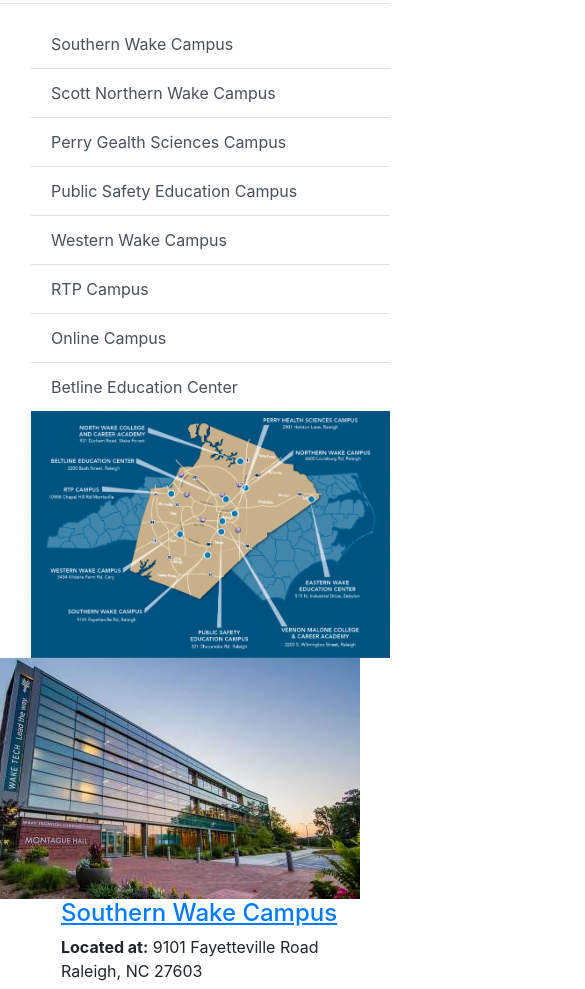
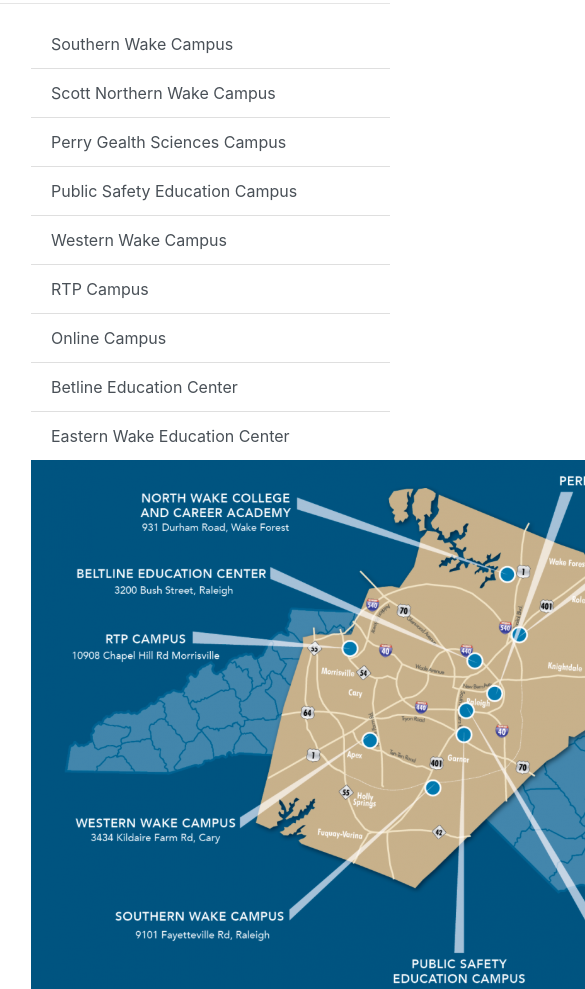
Before and after one commit to hintonandrew510/classroom, a plain HTML site: page naziia/location.html in a window 390 px wide. Shown: the part 111-1100 px from the top of the page, 585 px wide, since content can reach past the window. Drawn offline with nearby package versions, Linux system fonts and the light colour scheme.

Commit message:
Update location.html

```diff
--- a/naziia/location.html
+++ b/naziia/location.html
@@ -23,7 +23,9 @@
        </div>
      </div>
    </header>
+
    <hr>
+   <!-- A list of campuses -->
    <div class="row ml-3">
      <div class="col-md-3">
        <ul class="list-group list-group-flush">
@@ -35,15 +37,16 @@
          <li class="list-group-item list-group-item-action">RTP Campus</li>
          <li class="list-group-item list-group-item-action">Online Campus</li>
          <li class="list-group-item list-group-item-action">Betline Education Center</li>
+         <li class="list-group-item list-group-item-action">Eastern Wake Education Center</li>
        </ul>
    </div>
+
    <!--a row for image-->
 
    <div class=" col-md-9 c-centerContent">
-     <img class="img-fluid" src="img/nclocation.png" alt="Wake Tech" width: 100%;>
+     <img src="img/nclocation.png" alt="Wake Tech"  >
      <div class="col-md-9">
-       <div class="col-md-3 float-right">
-         <img class="img float-right" src="img/Scampus.jpg" alt="Wake Tech" width: 100%;>
+         <img src="img/Scampus.jpg" alt="Wake Tech" class="img-responsive float-right mr-3">
        </div>
 
          <div class="col-md-3">
```
